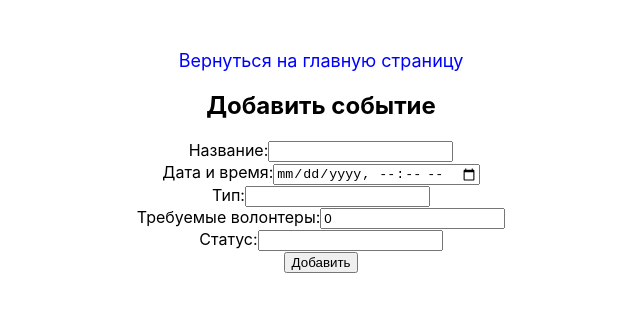
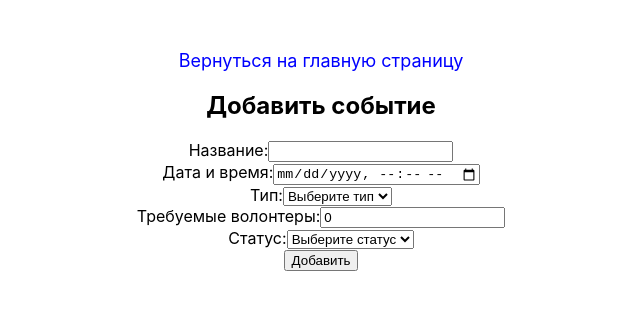
Before and after one commit to shottaneflow/frontendVolunteer, a React (Create React App) app: page /add-event in a window 1280 px wide. Shown: the top 312 px of the page, without its empty margins (319-959 px from the left). Built offline with nearby package versions, Linux system fonts and the light colour scheme.

Commit message:
Добавил возможность фильтрации по типу, статусу

```diff
--- a/src/AddEventPage.js
+++ b/src/AddEventPage.js
@@ -1,7 +1,7 @@
 import React, { useState } from "react";
 import apiClient from "./apiClient";
-import {Link, useNavigate} from "react-router-dom";
-import {handleError} from "./errorHandler";
+import { Link, useNavigate } from "react-router-dom";
+import { handleError } from "./errorHandler";
 
 const AddEventPage = () => {
     const [eventData, setEventData] = useState({
@@ -57,19 +57,23 @@ const AddEventPage = () => {
                         name="dateTime"
                         value={eventData.dateTime}
                         onChange={handleChange}
-                        min={getMinDateTime()}// Ограничение максимальной даты
+                        min={getMinDateTime()}
                         required
                     />
                 </div>
                 <div>
                     <label>Тип:</label>
-                    <input
-                        type="text"
+                    <select
                         name="type"
                         value={eventData.type}
                         onChange={handleChange}
                         required
-                    />
+                    >
+                        <option value="" disabled>Выберите тип</option>
+                        <option value="Культурное">Культурное</option>
+                        <option value="Спортивное">Спортивное</option>
+                        <option value="Социальное">Социальное</option>
+                    </select>
                 </div>
                 <div>
                     <label>Требуемые волонтеры:</label>
@@ -79,18 +83,23 @@ const AddEventPage = () => {
                         value={eventData.requiredVolunteers}
                         onChange={handleChange}
                         required
-                        min="1" // Минимальное количество волонтеров
+                        min="1"
                     />
                 </div>
                 <div>
                     <label>Статус:</label>
-                    <input
-                        type="text"
+                    <select
                         name="status"
                         value={eventData.status}
                         onChange={handleChange}
                         required
-                    />
+                    >
+                        <option value="" disabled>Выберите статус</option>
+                        <option value="Международный">Международный</option>
+                        <option value="Районный">Районный</option>
+                        <option value="Городской">Городской</option>
+                        <option value="Всероссийский">Всероссийский</option>
+                    </select>
                 </div>
                 <button type="submit">Добавить</button>
             </form>
--- a/src/EditEventPage.js
+++ b/src/EditEventPage.js
@@ -1,12 +1,16 @@
 import React, { useEffect, useState } from "react";
-import {useParams, useNavigate, Link} from "react-router-dom";
+import { useParams, useNavigate, Link } from "react-router-dom";
 import apiClient from "./apiClient";
-import {handleError} from "./errorHandler";
+import { handleError } from "./errorHandler";
 
 const EditEventPage = () => {
     const { id } = useParams();
     const navigate = useNavigate();
     const [event, setEvent] = useState(null);
+
+    // Списки для типов и статусов событий
+    const eventTypes = ["Культурное", "Спортивное", "Социальное"];
+    const eventStatuses = ["Международный", "Районный", "Городской", "Всероссийский"];
 
     useEffect(() => {
         const fetchEvent = async () => {
@@ -34,6 +38,7 @@ const EditEventPage = () => {
             handleError(error, navigate);
         }
     };
+
     const getMinDateTime = () => {
         const now = new Date();
         return now.toISOString().slice(0, 16); // Формат для <input type="datetime-local">
@@ -56,17 +61,31 @@ const EditEventPage = () => {
             <br />
             <label>
                 Время:
-                <input type="datetime-local" name="dateTime" value={event.dateTime} onChange={handleInputChange}  min={getMinDateTime()} />
+                <input type="datetime-local" name="dateTime" value={event.dateTime} onChange={handleInputChange} min={getMinDateTime()} />
             </label>
             <br />
             <label>
                 Тип:
-                <input type="text" name="type" value={event.type} onChange={handleInputChange} />
+                <select name="type" value={event.type} onChange={handleInputChange}>
+                    <option value="">Выберите тип</option>
+                    {eventTypes.map((type) => (
+                        <option key={type} value={type}>
+                            {type}
+                        </option>
+                    ))}
+                </select>
             </label>
             <br />
             <label>
                 Статус:
-                <input type="text" name="status" value={event.status} onChange={handleInputChange} />
+                <select name="status" value={event.status} onChange={handleInputChange}>
+                    <option value="">Выберите статус</option>
+                    {eventStatuses.map((status) => (
+                        <option key={status} value={status}>
+                            {status}
+                        </option>
+                    ))}
+                </select>
             </label>
             <br />
             <label>
--- a/src/EventsPage.js
+++ b/src/EventsPage.js
@@ -1,11 +1,13 @@
 import React, { useEffect, useState } from "react";
 import apiClient from "./apiClient";
 import { useNavigate } from "react-router-dom";
-import {handleError} from "./errorHandler";
+import { handleError } from "./errorHandler";
 
 const EventsPage = () => {
     const [events, setEvents] = useState([]);
     const [sortOrder, setSortOrder] = useState(null); // Состояние для сортировки
+    const [selectedTypes, setSelectedTypes] = useState([]); // Фильтрация по типу
+    const [selectedStatuses, setSelectedStatuses] = useState([]); // Фильтрация по статусу
     const roles = JSON.parse(localStorage.getItem("userRoles"));
 
     // Проверяем, есть ли среди ролей "ROLE_ADMIN"
@@ -17,17 +19,41 @@ const EventsPage = () => {
     useEffect(() => {
         const fetchEvents = async () => {
             try {
-                const response = await apiClient.get(isAdmin
+                let url = isAdmin
                     ? "http://localhost:8081/admin/events-api/all-events"
-                    : "http://localhost:8081/events-api/all-events");
-                setEvents(response.data);
+                    : "http://localhost:8081/events-api/all-events";
+
+                // Добавляем фильтрацию по типу
+                if (selectedTypes.length > 0) {
+                    const typesUrl = `http://localhost:8081/events-api/events/filter/type?types=${selectedTypes.join('&types=')}`;
+                    const typeResponse = await apiClient.get(typesUrl);
+                    setEvents(typeResponse.data);
+                }
+
+                // Добавляем фильтрацию по статусу
+                if (selectedStatuses.length > 0) {
+                    const statusUrl = `http://localhost:8081/events-api/events/filter/status?status=${selectedStatuses.join('&status=')}`;
+                    const statusResponse = await apiClient.get(statusUrl);
+                    setEvents((prevEvents) => {
+                        // Фильтруем события по типу и статусу
+                        const filteredByStatus = statusResponse.data.filter(event =>
+                            selectedTypes.length === 0 || selectedTypes.includes(event.type)
+                        );
+                        return filteredByStatus;
+                    });
+                }
+
+                if (selectedTypes.length === 0 && selectedStatuses.length === 0) {
+                    const response = await apiClient.get(url);
+                    setEvents(response.data);
+                }
             } catch (error) {
                 handleError(error, navigate);
             }
         };
 
         fetchEvents();
-    }, [isAdmin]); // Завершаем зависимость только от isAdmin
+    }, [isAdmin, selectedTypes, selectedStatuses]); // Завершаем зависимость от фильтров
 
     // Функция для сортировки событий
     const getSortedEvents = () => {
@@ -66,13 +92,28 @@ const EventsPage = () => {
     const handleSortDesc = () => {
         setSortOrder("desc");
     };
+
     const handleEditEvent = (eventId) => {
         navigate(`/events/${eventId}/edit`);
     };
 
+    // Функции для изменения фильтров
+    const handleTypeFilterChange = (event) => {
+        const value = event.target.value;
+        setSelectedTypes(prev =>
+            prev.includes(value) ? prev.filter(type => type !== value) : [...prev, value]
+        );
+    };
+
+    const handleStatusFilterChange = (event) => {
+        const value = event.target.value;
+        setSelectedStatuses(prev =>
+            prev.includes(value) ? prev.filter(status => status !== value) : [...prev, value]
+        );
+    };
+
     return (
         <div style={{ maxWidth: "800px", margin: "50px auto", textAlign: "center" }}>
-
             <h2>События</h2>
             {isAdmin && (
                 <button onClick={handleAddEvent} style={{ marginBottom: "20px" }}>Добавить событие</button>
@@ -81,10 +122,41 @@ const EventsPage = () => {
                 <button onClick={handleSortAsc}>Сортировать по возрастанию</button>
                 <button onClick={handleSortDesc}>Сортировать по убыванию</button>
             </div>
+
+            {/* Фильтры */}
+            <div>
+                <h4>Фильтровать по типу:</h4>
+                <label>
+                    <input type="checkbox" value="Культурное" onChange={handleTypeFilterChange} /> Культурное
+                </label>
+                <label>
+                    <input type="checkbox" value="Спортивное" onChange={handleTypeFilterChange} /> Спортивное
+                </label>
+                <label>
+                    <input type="checkbox" value="Социальное" onChange={handleTypeFilterChange} /> Социальное
+                </label>
+            </div>
+
+            <div>
+                <h4>Фильтровать по статусу:</h4>
+                <label>
+                    <input type="checkbox" value="Международный" onChange={handleStatusFilterChange} /> Международное
+                </label>
+                <label>
+                    <input type="checkbox" value="Районный" onChange={handleStatusFilterChange} /> Районное
+                </label>
+                <label>
+                    <input type="checkbox" value="Городской" onChange={handleStatusFilterChange} /> Городское
+                </label>
+                <label>
+                    <input type="checkbox" value="Всероссийский" onChange={handleStatusFilterChange} /> Всероссийское
+                </label>
+            </div>
+
             <ul>
                 {getSortedEvents().map((event) => (
                     <li key={event.id}>
-                        <h3 onClick={() => isAdmin && handleEditEvent(event.id)} style={{cursor: "pointer", color: "blue"}}>{event.name}</h3>
+                        <h3 onClick={() => isAdmin && handleEditEvent(event.id)} style={{ cursor: "pointer", color: "blue" }}>{event.name}</h3>
                         <p>Дата: {new Date(event.dateTime).toLocaleString()}</p>
                         <p>Тип: {event.type}</p>
                         <p>Требуемые волонтеры: {event.requiredVolunteers}</p>
```
